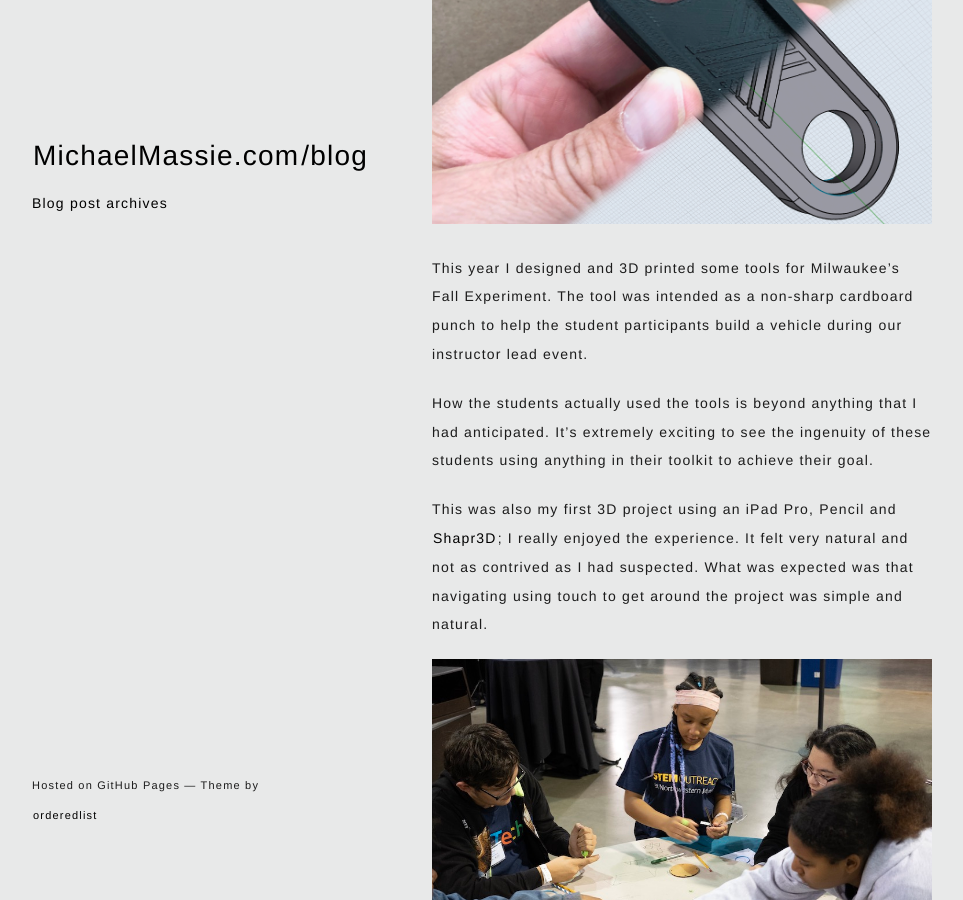
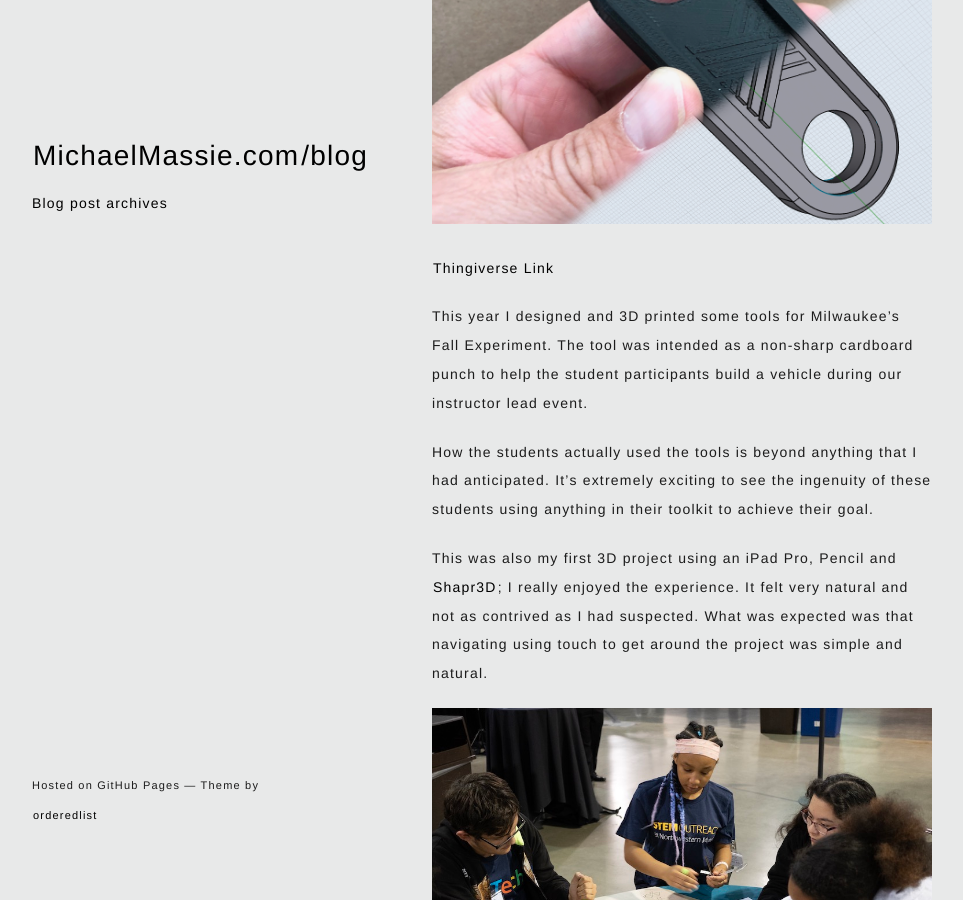
Before and after one commit to mmassie/mmassie.github.io, a Jekyll site: the page built from _posts/2019-10-09-Fall-eXperiment-3D-Project.md, in a window 1280 px wide and 900 px high, scrolled down 371 px. Shown: the whole window, without its empty margins (158-1121 px from the left). Built offline with Jekyll 4.4.1, drawn with Linux system fonts in a browser that asks for light colours.

Commit message:
Added Thingiverse links

```diff
--- a/_posts/2019-10-09-Fall-eXperiment-3D-Project.md
+++ b/_posts/2019-10-09-Fall-eXperiment-3D-Project.md
@@ -5,6 +5,8 @@ image: https://michaelmassie.com/assets/img/FallXpic1.jpg
 ---
 
 ![FallXPunchTool](https://michaelmassie.com/assets/img/cardboardPunch.png)
+
+[Thingiverse Link](https://www.thingiverse.com/thing:3927346)
 
 This year I designed and 3D printed some tools for Milwaukee's Fall Experiment. The tool was intended as a non-sharp cardboard punch to help the student participants build a vehicle during our instructor lead event.
 
```
